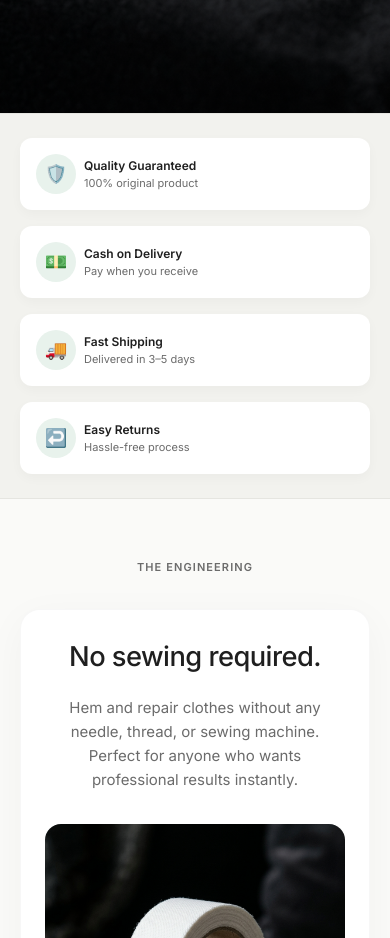
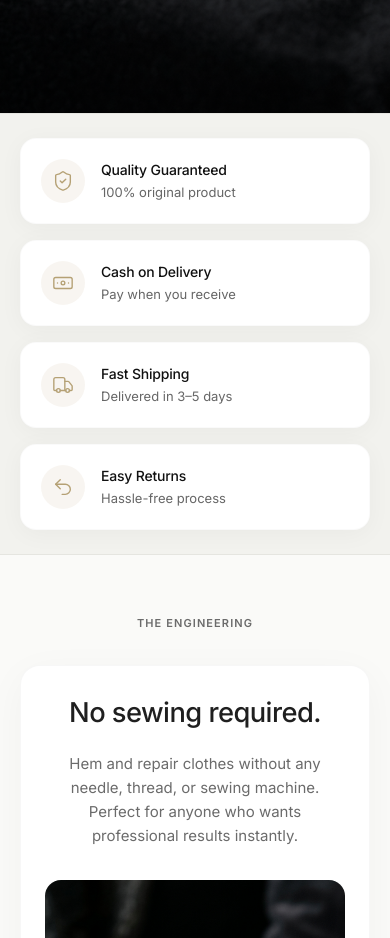
Before and after one commit to abeerkhalid47/kaprafix, a Next.js app: page / in a window 390 px wide. Shown: the part 860-1798 px from the top of the page. Built offline with nearby package versions, Linux system fonts and the light colour scheme.

Commit message:
Redesigned TrustBadges with premium Lucide SVG icons, luxury gold palette, and soft layout

```diff
--- a/app/components/TrustBadges.tsx
+++ b/app/components/TrustBadges.tsx
@@ -1,8 +1,10 @@
+import { ShieldCheck, Banknote, Truck, Undo2 } from 'lucide-react';
+
 const BADGES = [
-  { icon: '🛡️', title: 'Quality Guaranteed', sub: '100% original product' },
-  { icon: '💵', title: 'Cash on Delivery', sub: 'Pay when you receive' },
-  { icon: '🚚', title: 'Fast Shipping', sub: 'Delivered in 3–5 days' },
-  { icon: '↩️', title: 'Easy Returns', sub: 'Hassle-free process' },
+  { icon: ShieldCheck, title: 'Quality Guaranteed', sub: '100% original product' },
+  { icon: Banknote, title: 'Cash on Delivery', sub: 'Pay when you receive' },
+  { icon: Truck, title: 'Fast Shipping', sub: 'Delivered in 3–5 days' },
+  { icon: Undo2, title: 'Easy Returns', sub: 'Hassle-free process' },
 ];
 
 export default function TrustBadges() {
@@ -10,15 +12,20 @@ export default function TrustBadges() {
     <div className="trust-badges">
       <div className="container">
         <div className="trust-badges__grid">
-          {BADGES.map((b) => (
-            <div key={b.title} className="trust-badge-card">
-              <div className="trust-badge-card__icon">{b.icon}</div>
-              <div>
-                <div className="trust-badge-card__title">{b.title}</div>
-                <div className="trust-badge-card__sub">{b.sub}</div>
+          {BADGES.map((b) => {
+            const Icon = b.icon;
+            return (
+              <div key={b.title} className="trust-badge-card">
+                <div className="trust-badge-card__icon">
+                  <Icon size={22} strokeWidth={1.5} />
+                </div>
+                <div className="trust-badge-card__text">
+                  <div className="trust-badge-card__title">{b.title}</div>
+                  <div className="trust-badge-card__sub">{b.sub}</div>
+                </div>
               </div>
-            </div>
-          ))}
+            );
+          })}
         </div>
       </div>
     </div>
--- a/app/globals.css
+++ b/app/globals.css
@@ -982,12 +982,11 @@ ul {
   width: 48px;
   height: 48px;
   border-radius: 50%;
-  background: var(--accent-light);
-  color: var(--accent);
+  background: rgba(181, 161, 117, 0.1);
+  color: #B5A175;
   display: flex;
   align-items: center;
   justify-content: center;
-  font-size: 22px;
 }
 
 .trust-badge-card__title {
@@ -1909,10 +1908,15 @@ ul {
   }
 
   .trust-badge-card__icon {
-    width: 40px;
-    height: 40px;
-    font-size: 18px;
-  }
+  width: 48px;
+  height: 48px;
+  border-radius: 50%;
+  background: rgba(181, 161, 117, 0.1);
+  color: #B5A175;
+  display: flex;
+  align-items: center;
+  justify-content: center;
+}
 
   .trust-badge-card__title {
     font-size: 12px;
@@ -3193,3 +3197,46 @@ html, body {
     width: auto !important;
   }
 }
+
+
+
+
+/* ---------------------------------------------------------------
+   PREMIUM TRUST BADGES REDESIGN
+   --------------------------------------------------------------- */
+.trust-badge-card {
+  transition: transform 0.3s ease, box-shadow 0.3s ease;
+}
+.trust-badge-card:hover {
+  transform: translateY(-2px);
+  box-shadow: 0 8px 30px rgba(0, 0, 0, 0.05);
+}
+.trust-badge-card__icon {
+  background: rgba(181, 161, 117, 0.1) !important;
+  color: #B5A175 !important;
+  border-radius: 50% !important;
+  width: 44px !important;
+  height: 44px !important;
+  flex-shrink: 0;
+}
+.trust-badge-card__title {
+  color: #111 !important;
+  font-weight: 500 !important;
+  font-size: 14px !important;
+  letter-spacing: -0.2px !important;
+}
+.trust-badge-card__sub {
+  color: #666 !important;
+  font-size: 13px !important;
+}
+
+@media (max-width: 480px) {
+  .trust-badge-card {
+    background: #ffffff !important;
+    border-radius: 16px !important;
+    padding: 20px !important;
+    gap: 16px !important;
+    box-shadow: 0 4px 24px rgba(0,0,0,0.04) !important;
+    border: 1px solid rgba(0,0,0,0.02) !important;
+  }
+}
```
